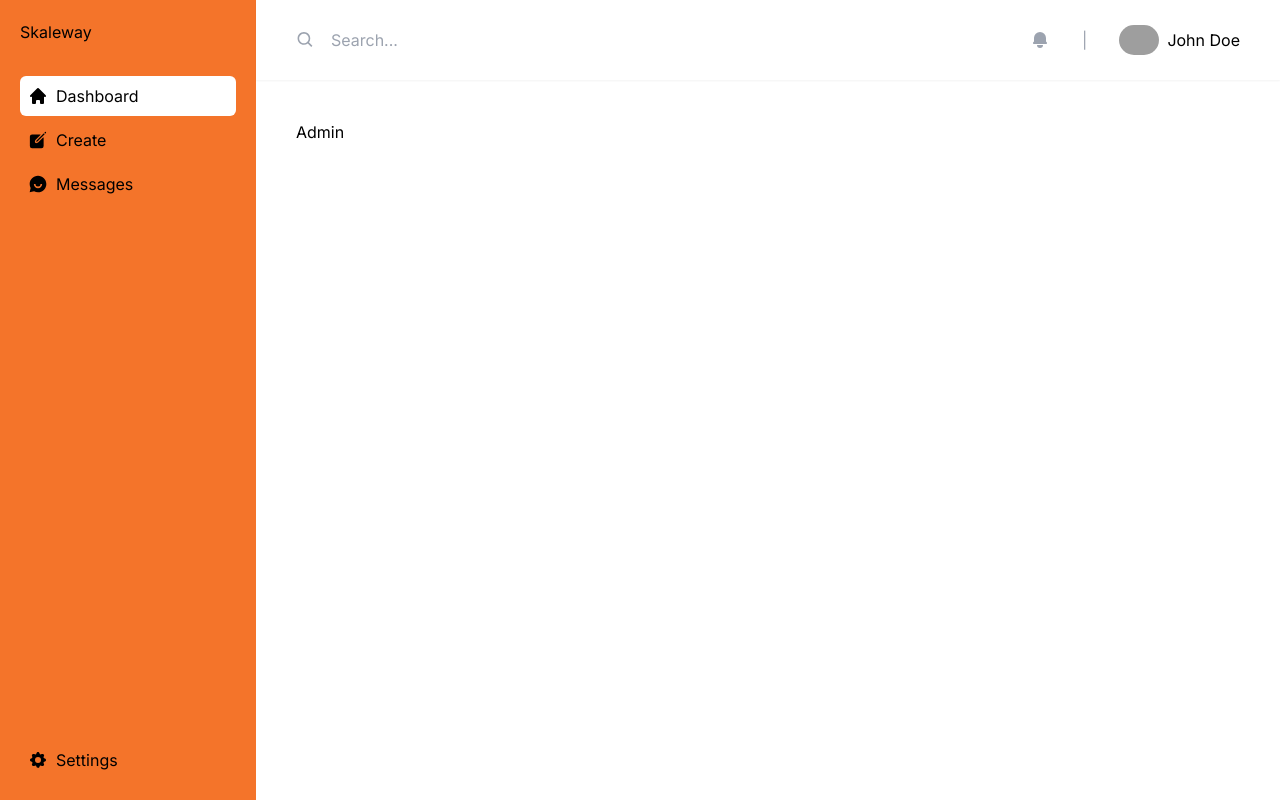
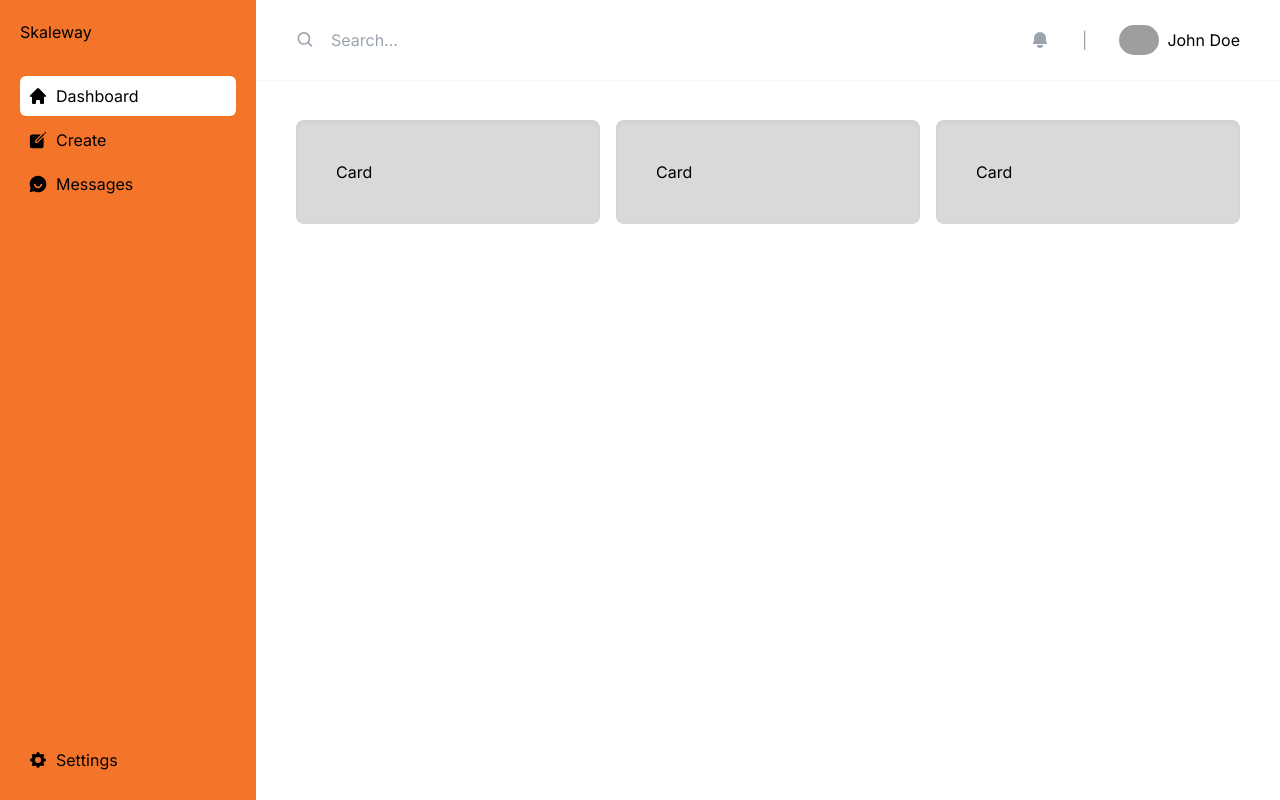
Before and after one commit to code-env/skaleway, a Next.js app: page /admin in a window 1280 px wide. Shown: the top 800 px of the page. Built offline with nearby package versions, Linux system fonts and the light colour scheme; grey boxes are pictures that could not be loaded.

Commit message:
working on the graph

```diff
--- a/package.json
+++ b/package.json
@@ -9,6 +9,7 @@
     "lint": "next lint"
   },
   "dependencies": {
+    "@tremor/react": "^3.4.1",
     "@types/node": "20.3.1",
     "@types/react": "18.2.13",
     "@types/react-dom": "18.2.6",
--- /dev/null
+++ b/src/app/admin/components/ui/Card.tsx
@@ -0,0 +1,11 @@
+import React from "react";
+
+const Card = () => {
+  return (
+    <div className="flex-1 p-10 rounded-lg bg-neutral shadow-inner transition-all duration-300 cursor-pointer">
+      Card
+    </div>
+  );
+};
+
+export default Card;
--- /dev/null
+++ b/src/app/admin/components/ui/Cards.tsx
@@ -0,0 +1,14 @@
+import React from "react";
+import Card from "./Card";
+
+const Cards: React.FC = () => {
+  return (
+    <div className="flex w-full gap-4 h-fit">
+      {Array.from({ length: 3 }).map((_, index) => (
+        <Card key={index} />
+      ))}
+    </div>
+  );
+};
+
+export default Cards;
--- a/src/app/admin/page.tsx
+++ b/src/app/admin/page.tsx
@@ -1,7 +1,12 @@
 import React from "react";
+import Cards from "./components/ui/Cards";
 
 const Admin = () => {
-  return <div className="flex min-h-screen text-black w-full">Admin</div>;
+  return (
+    <div className="flex min-h-screen text-black w-full">
+      <Cards />
+    </div>
+  );
 };
 
 export default Admin;
```
Also changed, not shown: 1 other file (tests, documents, lock files or other folders).
